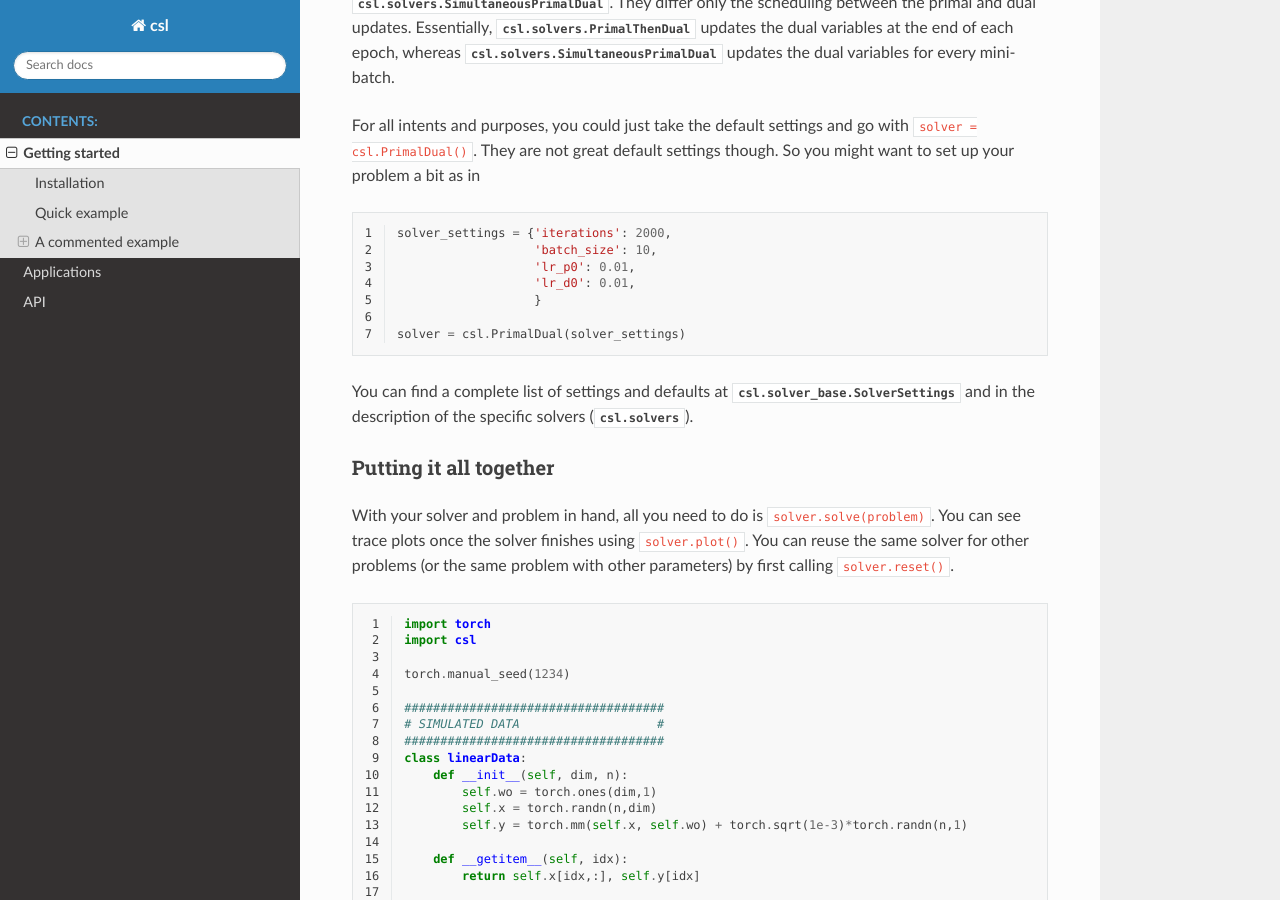
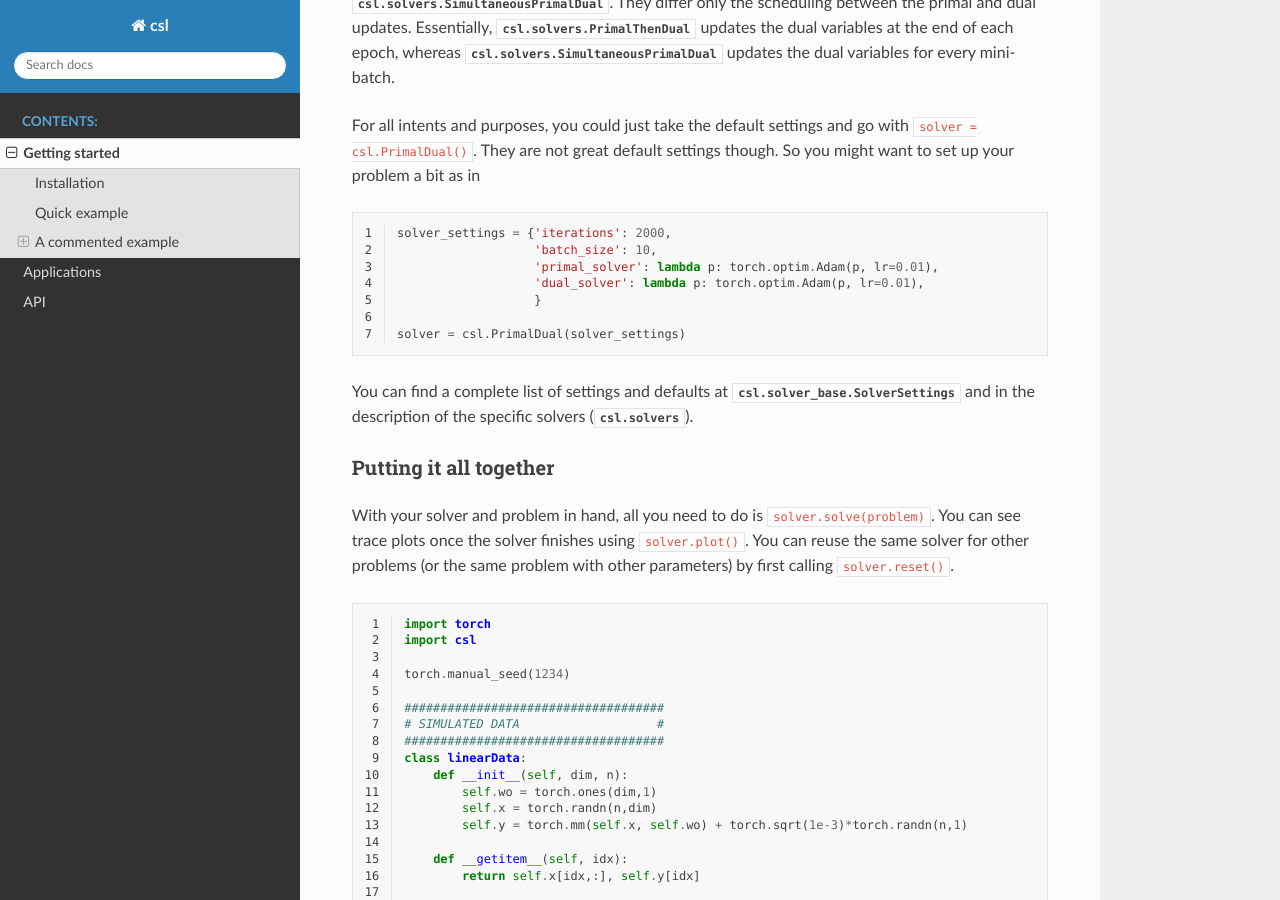
Before and after one commit to lfochamon/csl, a Sphinx documentation site: the page built from docs/getting_started.rst, in a window 1280 px wide and 900 px high, scrolled down 3795 px. Built offline with Sphinx 7.4.7 and the Read the Docs theme 2.0.0, drawn with Linux system fonts in a browser that asks for light colours; some of the changed text lies outside the part shown.

Commit message:
Update documentation after removing step size settings from solver.
Signed-off-by: LFO Chamon <luizchamon@gmail.com>

```diff
--- a/docs/getting_started.rst
+++ b/docs/getting_started.rst
@@ -213,8 +213,8 @@ So you might want to set up your problem a bit as in
 
     solver_settings = {'iterations': 2000,
                        'batch_size': 10,
-                       'lr_p0': 0.01,
-                       'lr_d0': 0.01,
+                       'primal_solver': lambda p: torch.optim.Adam(p, lr=0.01),
+                       'dual_solver': lambda p: torch.optim.Adam(p, lr=0.01),
                        }
 
     solver = csl.PrimalDual(solver_settings)
@@ -311,8 +311,8 @@ calling ``solver.reset()``.
     ####################################
     solver_settings = {'iterations': 2000,
                        'batch_size': 10,
-                       'lr_p0': 0.01,
-                       'lr_d0': 0.01,
+                       'primal_solver': lambda p: torch.optim.Adam(p, lr=0.01),
+                       'dual_solver': lambda p: torch.optim.Adam(p, lr=0.01),
                        }
 
     solver = csl.PrimalDual(solver_settings)
```
Also changed, not shown: docs/fairness.rst (+2 -7 lines), docs/robustness.rst (+4 -5 lines), 2 other files.
